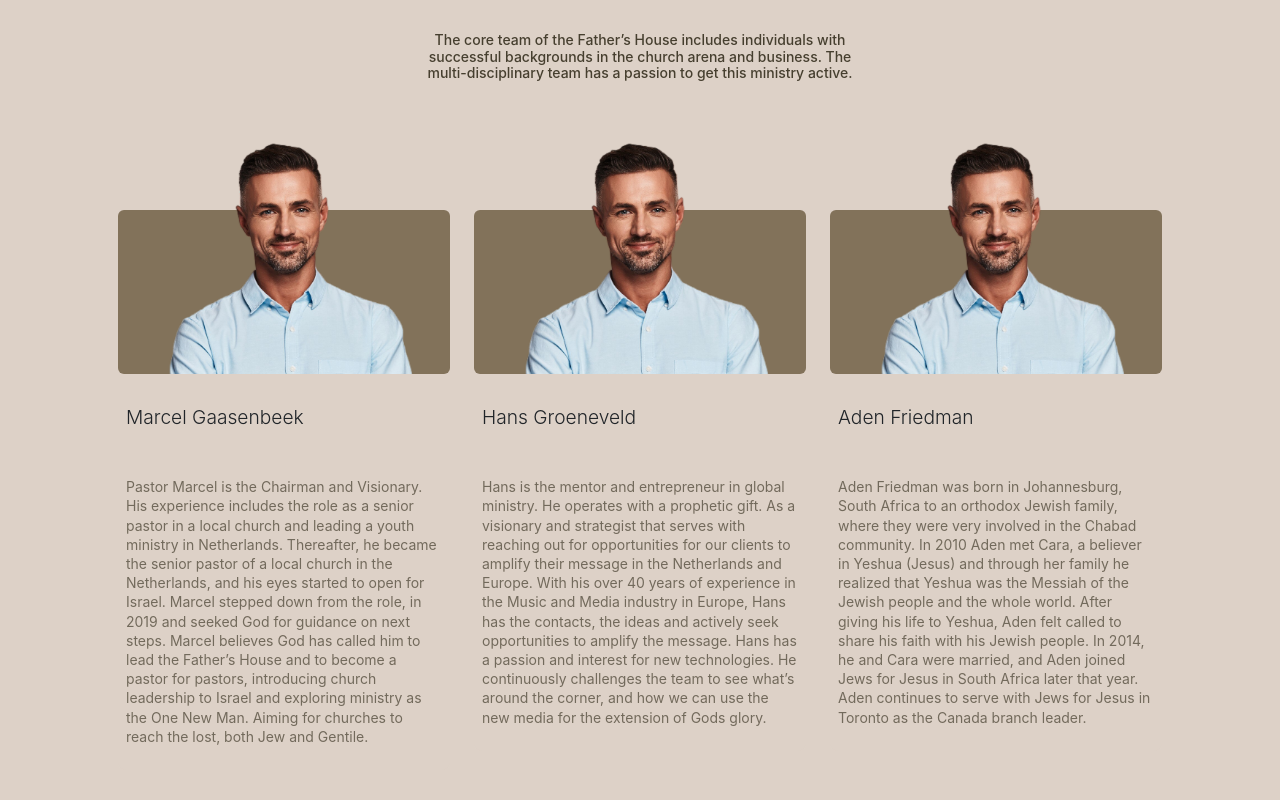
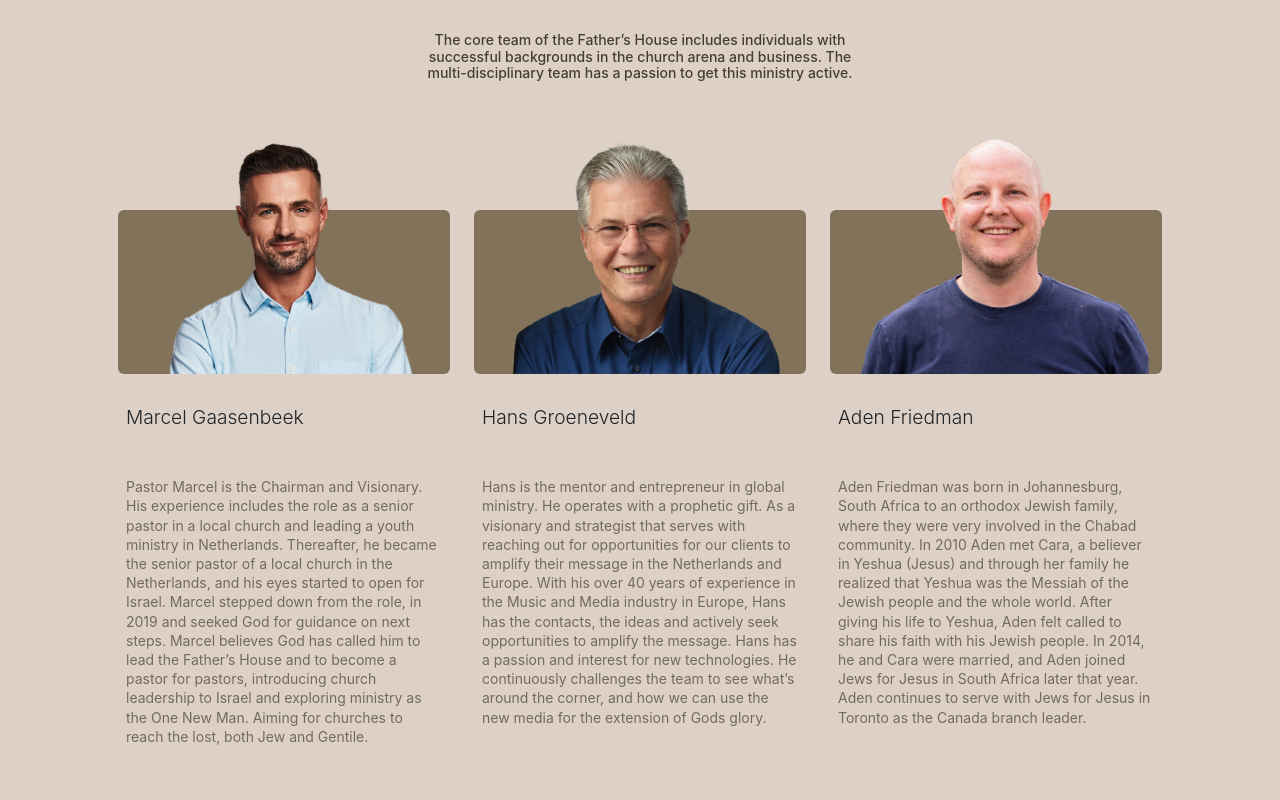
Before and after one commit to OsmanSamar/fathershouse, a React (Create React App) app: page / in a window 1280 px wide. Shown: the part 3740-4540 px from the top of the page. Built offline with nearby package versions, Linux system fonts and the light colour scheme.

Commit message:
Added 3 img's

```diff
--- a/src/components/TestimonialsSlider.jsx
+++ b/src/components/TestimonialsSlider.jsx
@@ -9,6 +9,8 @@ import {
 } from "mdb-react-ui-kit";
 import { Container, Button } from "react-bootstrap";
 import Avatar from "../assets/avatar.png";
+import Aden from "../assets/aden.png";
+import Hans from "../assets/hans.png";
 import Image from "react-bootstrap/Image";
 
 const TestimonialsSlider = () => {
@@ -20,6 +22,7 @@ const TestimonialsSlider = () => {
   };
 
   // Handle screen resize
+
   useEffect(() => {
     const handleResize = () => {
       setIsSmallScreen(window.innerWidth < 576);
@@ -37,6 +40,7 @@ const TestimonialsSlider = () => {
       }}
     >
       {/* Heading Section */}
+
       <Container>
         <div className="text-center mb-8">
           <h1
@@ -63,7 +67,9 @@ const TestimonialsSlider = () => {
           >
             The team
           </h2>
-          {/* Dispaly on md and lg screen */}
+
+          {/* Dispaly text on md and lg screen */}
+
           <div
             style={{
               margin: "2rem auto 0 auto",
@@ -88,7 +94,8 @@ const TestimonialsSlider = () => {
             </p>
           </div>
 
-          {/* Dispaly on sm  screen */}
+          {/* Dispaly text on sm  screen */}
+
           <div className="d-block d-md-none ">
             <p
               style={{
@@ -107,7 +114,9 @@ const TestimonialsSlider = () => {
           </div>
         </div>
       </Container>
+
       {/* End of Header Section */}
+
       {/* Begin of Testimonials */}
       <Container className="p-4 p-sm-auto p-md-5 p-lg-7">
         <MDBRow>
@@ -138,7 +147,8 @@ const TestimonialsSlider = () => {
                     data-aos-easing="ease-in-out"
                   >
                     <Image
-                      src={Avatar}
+                      // src={Avatar}
+                      src={cardId === 1 ? Avatar : cardId === 2 ? Hans : Aden}
                       alt={`Avatar ${cardId}`}
                       className="center  "
                       style={{
```
Also changed, not shown: src/assets/aden.png (added), src/assets/hans.png (added).
